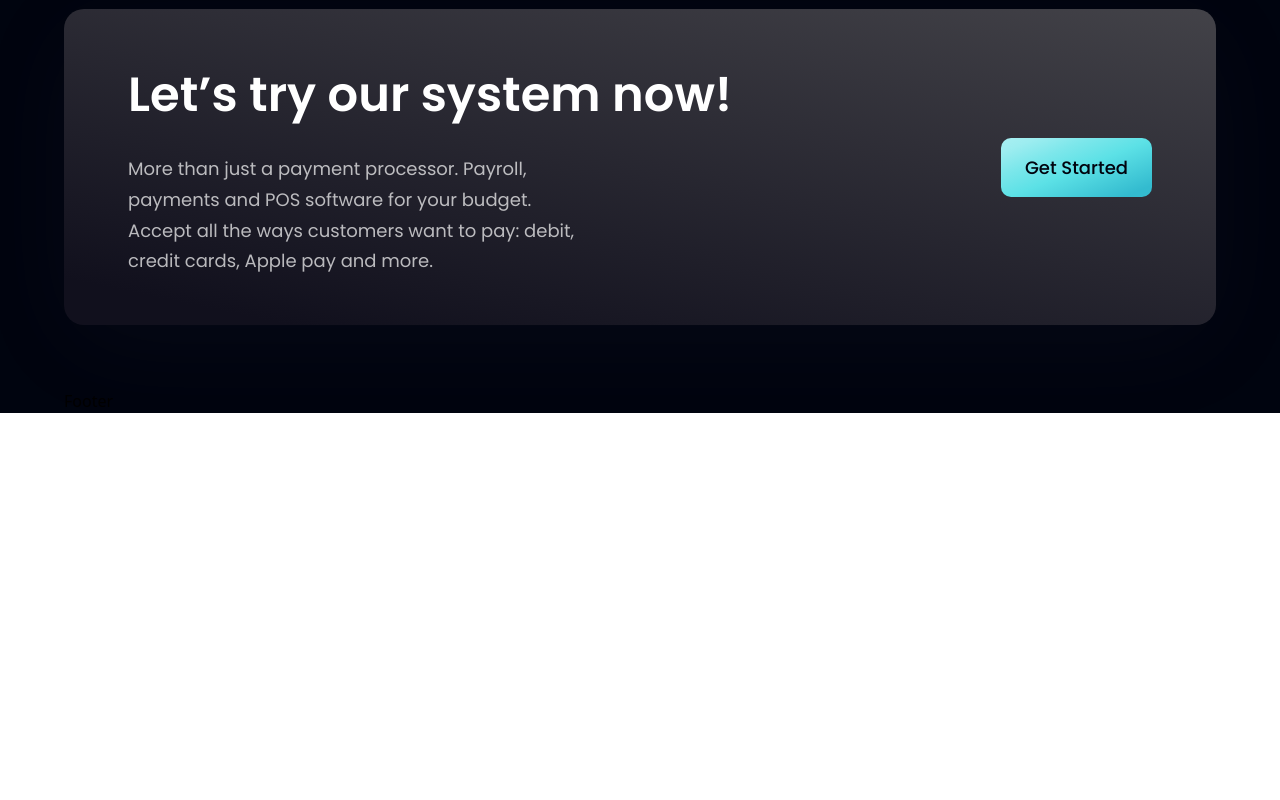
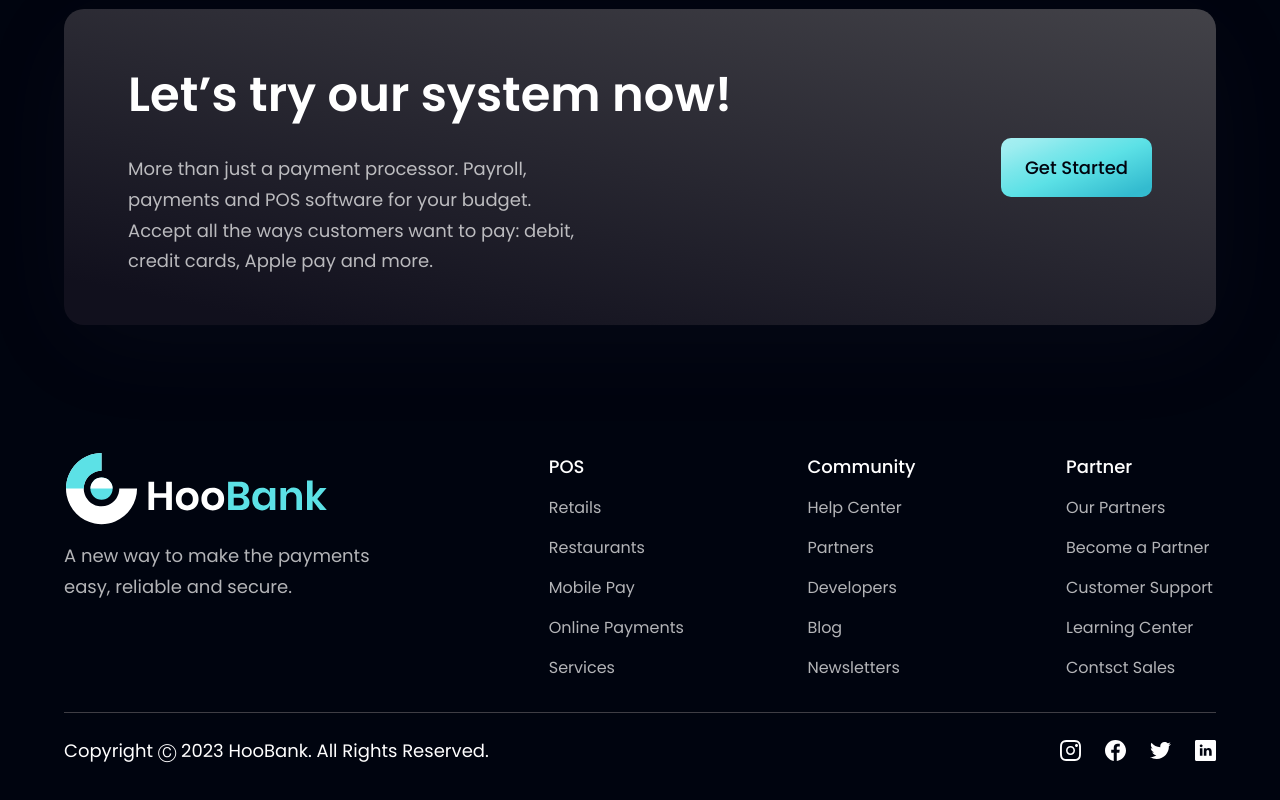
Before and after one commit to Elvira1986/payment, a React (Vite) app: page / in a window 1280 px wide. Shown: the part 4273-5073 px from the top of the page. Before the commit the page ends 4686 px from the top, so only its background shows below. Built offline with nearby package versions, Linux system fonts and the light colour scheme.

Commit message:
Footer component completed

```diff
--- a/src/components/Footer.jsx
+++ b/src/components/Footer.jsx
@@ -1,7 +1,67 @@
-import React from "react";
+import styles from "../style";
+import { logo } from "../assets";
+import { footerLinks, socialMedia } from "../constants";
 
-function Footer() {
-  return <div>Footer</div>;
-}
+const Footer = () => (
+  <section className={`${styles.flexCenter} ${styles.paddingY} flex-col`}>
+    <div className={`${styles.flexStart} md:flex-row flex-col mb-8 w-full`}>
+      <div className="flex-[1] flex flex-col justify-start mr-10">
+        <img
+          src={logo}
+          alt="hoobank"
+          className="w-[266px] h-[72.14px] object-contain"
+        />
+        <p className={`${styles.paragraph} mt-4 max-w-[312px]`}>
+          A new way to make the payments easy, reliable and secure.
+        </p>
+      </div>
+
+      <div className="flex-[1.5] w-full flex flex-row justify-between flex-wrap md:mt-0 mt-10">
+        {footerLinks.map((footerlink) => (
+          <div
+            key={footerlink.title}
+            className={`flex flex-col ss:my-0 my-4 min-w-[150px]`}
+          >
+            <h4 className="font-poppins font-medium text-[18px] leading-[27px] text-white">
+              {footerlink.title}
+            </h4>
+            <ul className="list-none mt-4">
+              {footerlink.links.map((link, index) => (
+                <li
+                  key={link.name}
+                  className={`font-poppins font-normal text-[16px] leading-[24px] text-dimWhite hover:text-secondary cursor-pointer ${
+                    index !== footerlink.links.length - 1 ? "mb-4" : "mb-0"
+                  }`}
+                >
+                  {link.name}
+                </li>
+              ))}
+            </ul>
+          </div>
+        ))}
+      </div>
+    </div>
+
+    <div className="w-full flex justify-between items-center md:flex-row flex-col pt-6 border-t-[1px] border-t-[#3F3E45]">
+      <p className="font-poppins font-normal text-center text-[18px] leading-[27px] text-white">
+        Copyright Ⓒ 2023 HooBank. All Rights Reserved.
+      </p>
+
+      <div className="flex flex-row md:mt-0 mt-6">
+        {socialMedia.map((social, index) => (
+          <img
+            key={social.id}
+            src={social.icon}
+            alt={social.id}
+            className={`w-[21px] h-[21px] object-contain cursor-pointer ${
+              index !== socialMedia.length - 1 ? "mr-6" : "mr-0"
+            }`}
+            onClick={() => window.open(social.link)}
+          />
+        ))}
+      </div>
+    </div>
+  </section>
+);
 
 export default Footer;
--- a/src/constants/index.js
+++ b/src/constants/index.js
@@ -105,26 +105,26 @@
 
 export const footerLinks = [
   {
-    title: "Useful Links",
+    title: "POS",
     links: [
       {
-        name: "Content",
+        name: "Retails",
         link: "https://www.hoobank.com/content/",
       },
       {
-        name: "How it Works",
+        name: "Restaurants",
         link: "https://www.hoobank.com/how-it-works/",
       },
       {
-        name: "Create",
+        name: "Mobile Pay",
         link: "https://www.hoobank.com/create/",
       },
       {
-        name: "Explore",
+        name: "Online Payments",
         link: "https://www.hoobank.com/explore/",
       },
       {
-        name: "Terms & Services",
+        name: "Services",
         link: "https://www.hoobank.com/terms-and-services/",
       },
     ],
@@ -141,7 +141,7 @@
         link: "https://www.hoobank.com/partners/",
       },
       {
-        name: "Suggestions",
+        name: "Developers",
         link: "https://www.hoobank.com/suggestions/",
       },
       {
@@ -158,12 +158,24 @@
     title: "Partner",
     links: [
       {
-        name: "Our Partner",
-        link: "https://www.hoobank.com/our-partner/",
+        name: "Our Partners",
+        link: "#",
       },
       {
         name: "Become a Partner",
-        link: "https://www.hoobank.com/become-a-partner/",
+        link: "#",
+      },
+      {
+        name: "Customer Support",
+        link: "#",
+      },
+      {
+        name: "Learning Center",
+        link: "#",
+      },
+      {
+        name: "Contsct Sales",
+        link: "#",
       },
     ],
   },
```
